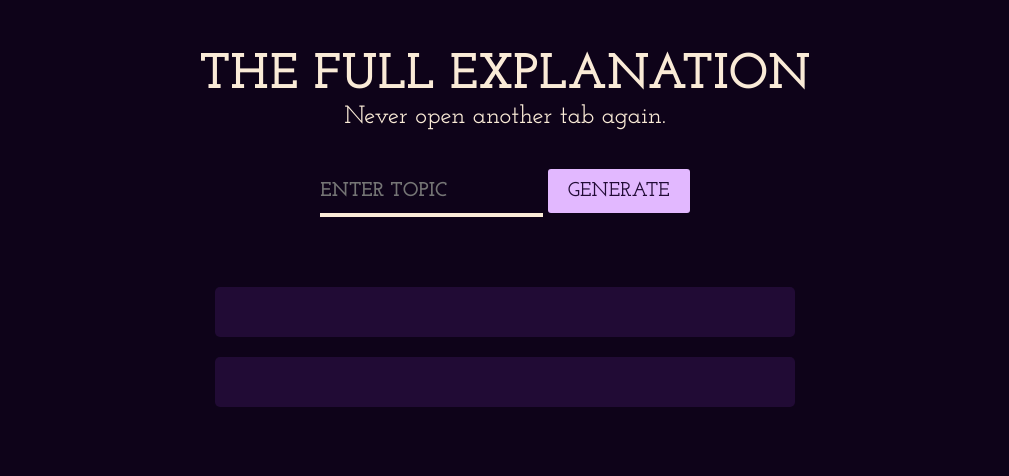
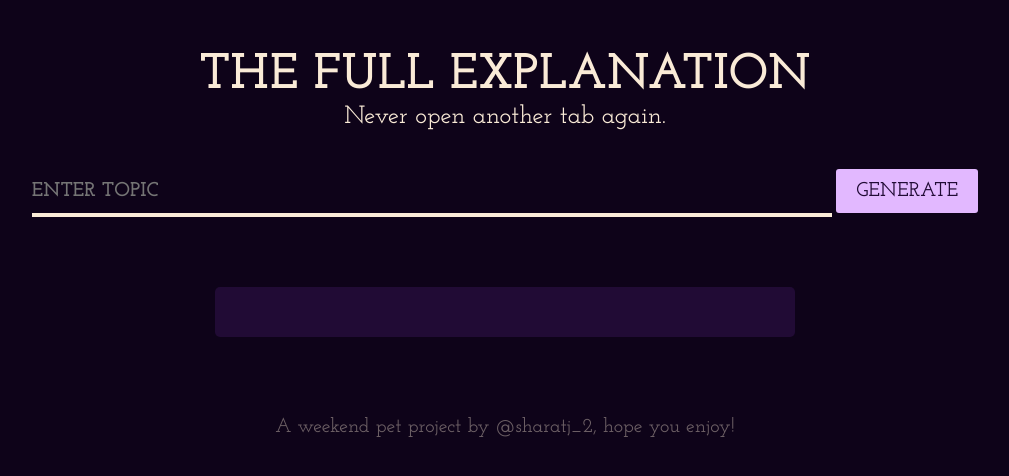
Before and after one commit to Sharatjacob2/personal_wiki, a Flask app: page / in a window 1280 px wide. Shown: the top 476 px of the page, without its empty margins (135-1144 px from the left). Run offline with Flask 3, Linux system fonts and the light colour scheme.

Commit message:
a lot more styling, button changes color also now

```diff
--- a/app.py
+++ b/app.py
@@ -22,5 +22,5 @@ def llm_context_output():
     output_explanation, output_tags  =  in_context_explainer(context, topic)
     return jsonify({"explanation": output_explanation, "tags": output_tags})
 
-# if __name__ == '__main__':
-#     app.run(port=5000, debug=True)
+if __name__ == '__main__':
+    app.run(port=5000, debug=True)
--- a/context_explainer.py
+++ b/context_explainer.py
@@ -96,7 +96,7 @@ def tag_handler(unhandled_tags, topic_check):
         tags[i] = tags[i][1:]
     if tags[i] == '\n' or tags[i] == '':
       tags.pop(i)
-    if tags[i] == topic_check:
+    if tags[i].lower() in topic_check.lower():
       tags.pop(i)
     print(tags[i])
     i = i+1
--- a/static/styles.css
+++ b/static/styles.css
@@ -1,7 +1,7 @@
 body {
     font-family: Arial, sans-serif;
     text-align: center;
-    color: antiquewhite;
+    color: #faebd7;
     margin-top: 50px;
     background-color: rgb(14, 3, 25);
 }
@@ -33,7 +33,7 @@ body {
     border-style: hidden;
     padding: 25px;
     border-radius: 5px;
-    background-color: rgb(33, 11, 53);
+    background-color: #210b35;
     margin-left: 10px;
     margin-right: 10px;
     font-size: 20px;
@@ -45,7 +45,7 @@ body {
     padding: 1px 3px;
     color: rgb(226, 184, 255);
     border: none;
-    background-color: rgb(33, 11, 53);
+    background-color: #210b35;
     font-size: 20px;
     font-family: Josefin Slab;
     font-weight: 300;
@@ -64,6 +64,7 @@ input[type=text] {
     font-weight: 700;
     margin: 0px;
     font-size: 20px;
+    width: 800px;
 
 }
 
@@ -78,3 +79,23 @@ input[type=text] {
     margin: 0;
     padding: 0px 20px;
 }
+
+#run-btn:hover,:active{
+    background-color: rgb(33, 11, 53);
+    color: rgb(226, 184, 255);
+}
+
+
+.footer{
+    font-family: Josefin Slab;
+    font-size: 20px;
+    font-weight: 500;
+    margin-top: 10px;
+    margin-bottom: 30px;
+    bottom: 10px;
+    opacity: 0.4;
+}
+
+.hidden{
+    display: none;
+}
--- a/templates/index.html
+++ b/templates/index.html
@@ -2,10 +2,13 @@
 <html lang="en">
 
 <head>
+    <link rel="icon" href="/favicon.ico" type="image/x-icon">
     <meta charset="UTF-8">
     <meta name="viewport" content="width=device-width, initial-scale=1.0">
     <title>Full Context</title>
+
     <link rel="stylesheet" href="/static/styles.css">
+
     <link rel="preconnect" href="https://fonts.googleapis.com">
     <link rel="preconnect" href="https://fonts.gstatic.com" crossorigin>
     <link
@@ -18,12 +21,11 @@
     <h2 class="subTitle">Never open another tab again.</h2>
     <input type="text" id="user-input" style="height: 44px;" placeholder="ENTER TOPIC">
     <button id="run-btn">GENERATE</button>
-    <div id="explanation" class="explained"><p class="context_para"></p>
+    <div id="explanation" class="explained"><p class="context_para hidden"></p>
         <p id="main_explanation" class="main_context_para"></p>
     </div>
-
+    <h4 class="footer">A weekend pet project by @sharatj_2, hope you enjoy!</h4>
     <script src="/static/scripts.js"></script>
 
 </body>
-
 </html>
```
Also changed, not shown: favicon.ico (added).
